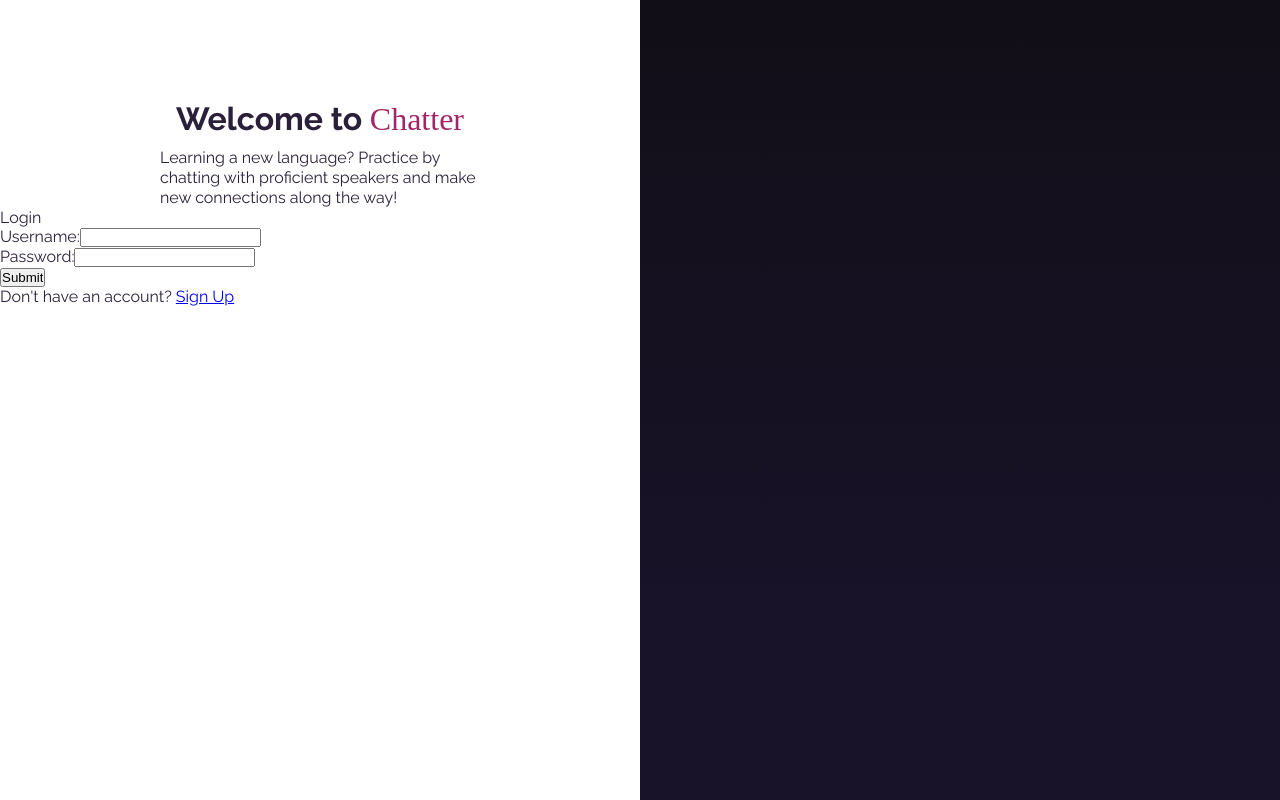
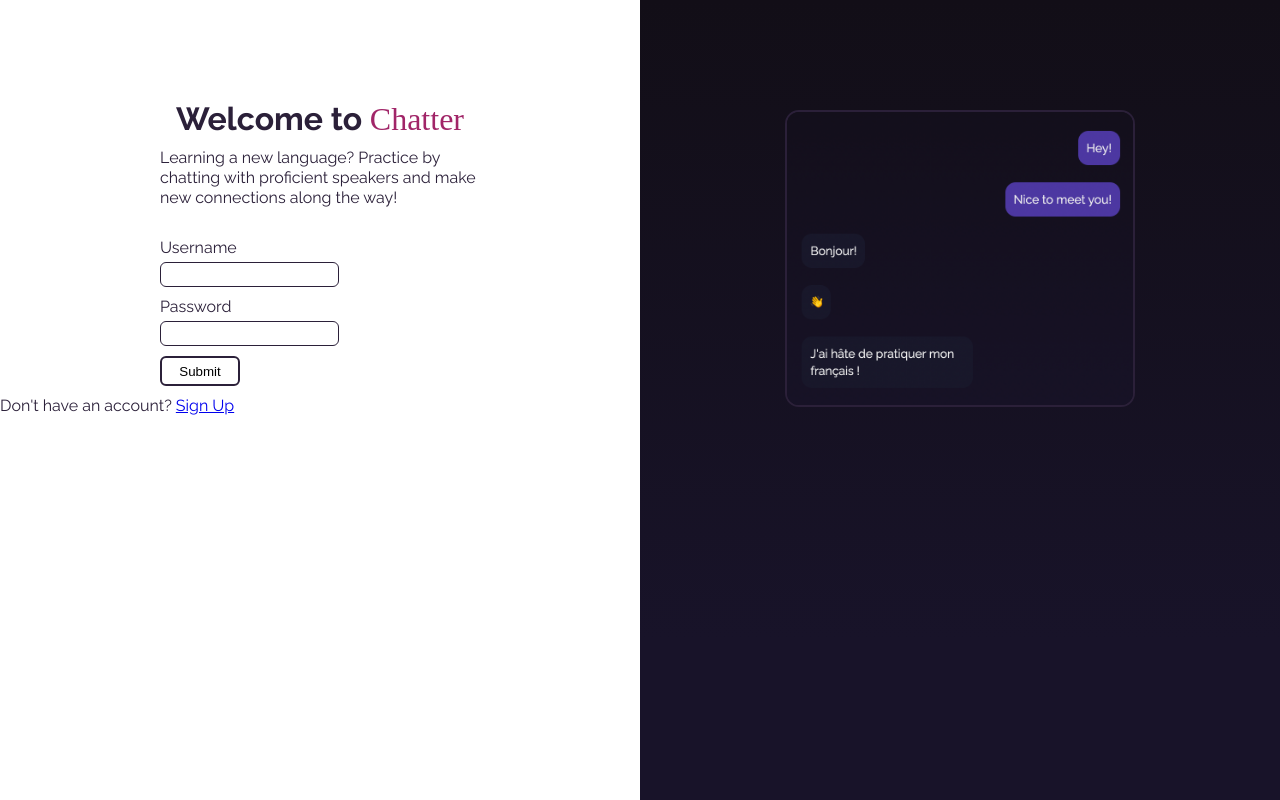
Before and after one commit to filipeqm94/client-project-4, a React (Create React App) app: page /login in a window 1280 px wide. Built offline with nearby package versions, Linux system fonts and the light colour scheme; no server answers; a web font is replaced by a local one.

Commit message:
restyled login area input and labels

```diff
--- a/src/Pages/Login/index.js
+++ b/src/Pages/Login/index.js
@@ -3,6 +3,8 @@ import React, { useState } from 'react';
 import { Link } from 'react-router-dom';
 import { useAuthState, useAuthDispatch } from '../../Context/context';
 import { login } from '../../Context';
+
+import screenShot from '../../assets/images/screenshot-1.png';
 
 function Login(props) {
   const [loginForm, setLoginForm] = useState({ username: '', password: '' });
@@ -25,8 +27,8 @@ function Login(props) {
 
   return (
     <div className="login-container">
-      <div className="login-area">
-        <div className="login-area-top">
+      <div className="login-side">
+        <div className="login-side-top">
           <h1>
             Welcome to <em>Chatter</em>
           </h1>
@@ -35,35 +37,36 @@ function Login(props) {
             speakers and make new connections along the way!
           </p>
         </div>
-        Login
+        <div className="login-area">
           {loading ? <p>Loading</p> : null}
           <p>{errorMessage ? errorMessage : null}</p>
           <form onSubmit={handleSubmit}>
-          <label>
-            Username:
+            <label>Username</label>
             <input
               name="username"
               type="text"
               value={loginForm.username}
               onChange={handleLogin}
             />
-          </label>
-          <label>
-            Password:
+            <label>Password</label>
             <input
               name="password"
               type="password"
               value={loginForm.password}
               onChange={handleLogin}
             />
-          </label>
-          <input type="submit" value="Submit" />
+            <input type="submit" value="Submit" id="submit-btn" />
           </form>
+        </div>
+        <div className="sign-up-area">
           <p>
             Don't have an account? <Link to="/signup">Sign Up</Link>
           </p>
         </div>
-      <div className="content-area"></div>
+      </div>
+      <div className="content-side">
+        <img src={screenShot} id="screen-shot" />
+      </div>
     </div>
   );
 }
--- a/src/Pages/Login/styles.scss
+++ b/src/Pages/Login/styles.scss
@@ -6,13 +6,13 @@
   grid-template-columns: 1fr 1fr;
 }
 
-.login-area {
+.login-side {
   background: white;
   grid-column: 1;
   color: #2b2039;
 }
 
-.login-area-top {
+.login-side-top {
   margin: 0 auto;
   margin-top: 100px;
   width: 90%;
@@ -34,6 +34,46 @@
   }
 }
 
-.content-area {
+.login-area {
+  width: 320px;
+  margin: 0 auto;
+  margin-top: 30px;
+
+  label {
+    margin-bottom: 5px;
+  }
+  input {
+    margin-bottom: 10px;
+    display: block;
+    border-radius: 6px;
+    height: 25px;
+    border: 1px solid #2b2039;
+  }
+
+  #submit-btn {
+    background: none;
+    border: 2px solid #2b2039;
+    width: 80px;
+    height: 30px;
+    border-radius: 6px;
+  }
+
+  #submit-btn:hover {
+    cursor: pointer;
+    background-color: #2b2039;
+    color: white;
+  }
+}
+
+.content-side {
   grid-column: 2;
 }
+
+#screen-shot {
+  width: 350px;
+  border-radius: 14px;
+  border: 2px solid #2b2039;
+  display: block;
+  margin: 0 auto;
+  margin-top: 110px;
+}
```
Also changed, not shown: src/assets/images/screenshot-1.png (added). Lines whose indentation alone changed are shown as unchanged.
